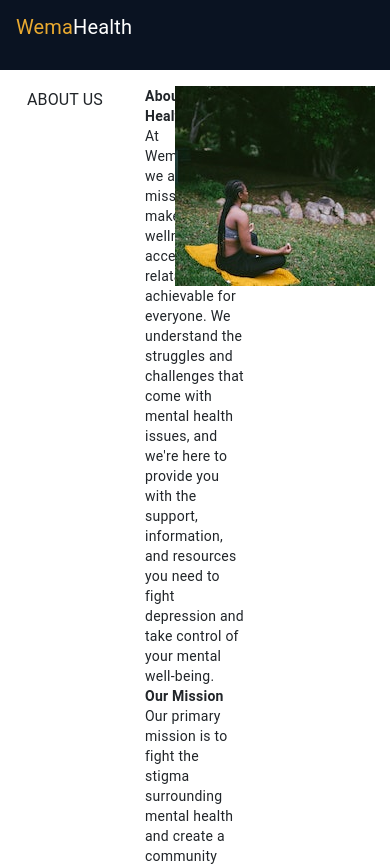
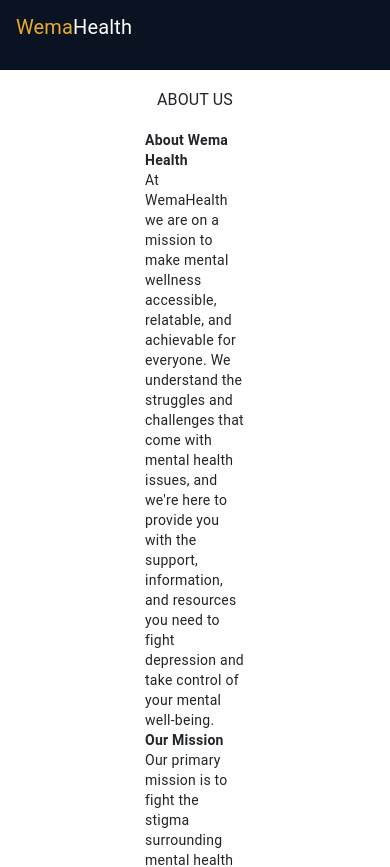
Before and after one commit to Carol254/chatBotApp, an Angular app: page /home/about-us in a window 390 px wide. Shown: the top 867 px of the page. Built offline with nearby package versions, Linux system fonts and the light colour scheme.

Commit message:
few changes made

```diff
--- a/src/app/about-us/about-us.component.css
+++ b/src/app/about-us/about-us.component.css
@@ -5,3 +5,19 @@
     object-fit:fill;
     float: right;
 }
+@media only screen and (max-width:750px) {
+    .main{
+        display: flex;
+        flex-direction: column;
+        justify-content: center;
+        align-items: center;
+    }
+    ._content{
+        width: 100vw;
+    }
+}
+@media only screen and (min-width:768px) {
+    .main {
+        display: flex;
+    }
+}
--- a/src/app/about-us/about-us.component.html
+++ b/src/app/about-us/about-us.component.html
@@ -1,6 +1,6 @@
-<div class="d-flex mt-3">
+<div class="mt-3 main">
     <div class="col-4"><h3 class="title">ABOUT US</h3></div>
-    <div class="col-4">
+    <div class="col-4 _content">
         <b>About Wema Health</b>
         <div>At WemaHealth we are on a mission to make mental wellness accessible, relatable, and achievable for everyone. We understand the struggles and challenges that come with mental health issues, and we're here to provide you with the support, information,
             and resources you need to fight depression and take control of your mental well-being.
@@ -11,7 +11,7 @@
             <p>Our primary mission is to fight the stigma surrounding mental health and create a community where individuals feel supported, understood, and empowered to take control of their mental well-being. We believe that everyone deserves access to resources that can help them lead happier, more fulfilling lives.</p>
         </div>
     </div>
-    <div class="col-4" >
+    <div class="col-4">
         <img src="\assets\img3.jpg" class="abt-img">
     </div>
 </div>
```
